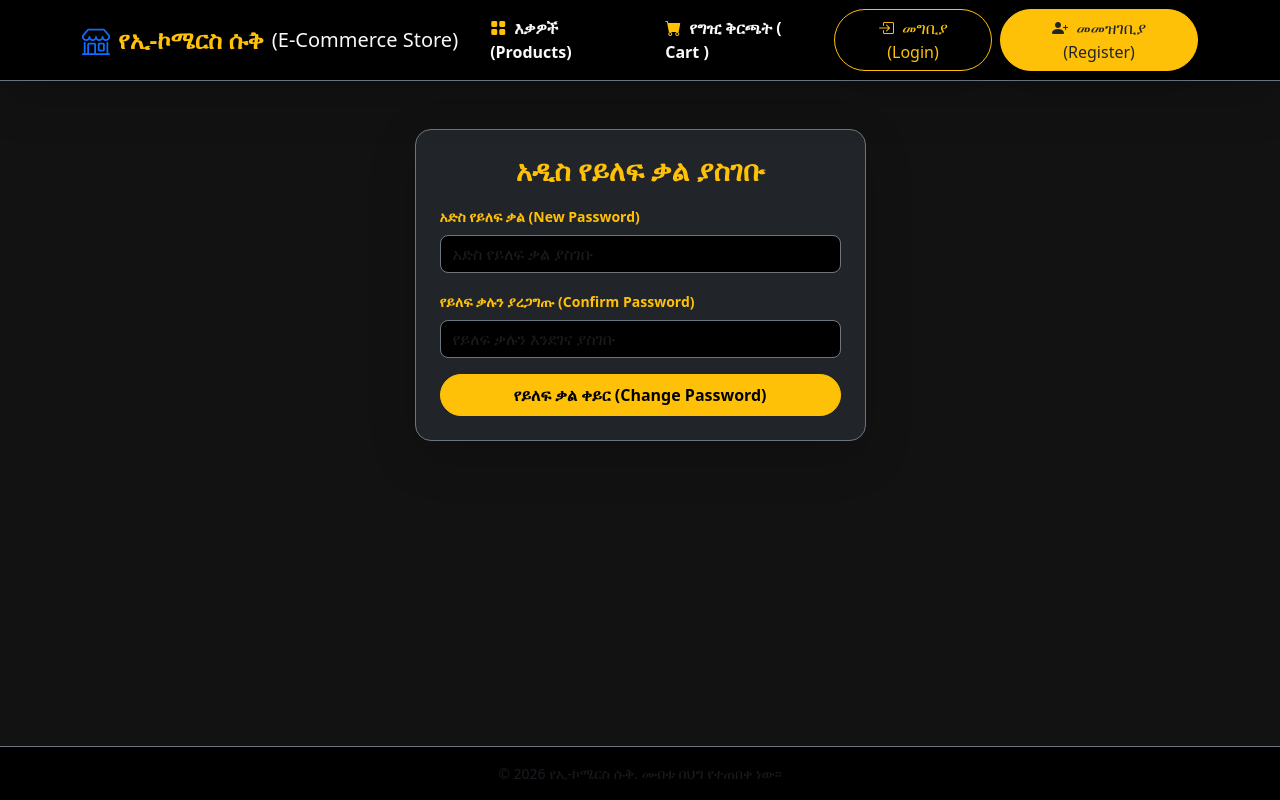
After one commit to Abdurohman-Dev/my_ecom_store, a Django app: page /password-reset-confirm/1/1 in a window 1280 px wide. The commit adds this page. Run offline with Django 5.2, Linux system fonts and the light colour scheme.

Commit message:
Day 94: Successfully tested and implemented password reset

```diff
--- a/ecom_store/settings.py
+++ b/ecom_store/settings.py
@@ -123,3 +123,4 @@ MEDIA_ROOT = os.path.join(BASE_DIR, 'media')
 LOGIN_REDIRECT_URL = 'product_list'
 LOGOUT_REDIRECT_URL = 'product_list'
 STATIC_ROOT = BASE_DIR / 'staticfiles'
+EMAIL_BACKEND = 'django.core.mail.backends.console.EmailBackend'
--- a/ecom_store/urls.py
+++ b/ecom_store/urls.py
@@ -2,9 +2,23 @@ from django.contrib import admin
 from django.urls import path , include
 from django.conf import settings
 from django.conf.urls.static import static
+from django.contrib.auth import views as auth_views
 urlpatterns = [
     path('admin/', admin.site.urls),
     path('', include('store.urls')),
+    path('password-reset/',
+         auth_views.PasswordResetView.as_view(template_name='store/password_reset.html'),
+         name='password_reset'),
+    path('password-reset/done/',
+         auth_views.PasswordChangeDoneView.as_view(template_name='store/password_reset_done.html'),
+         name='password_reset_done'),
+    path('password-reset-confirm/<uidb64>/<token>',
+         auth_views.PasswordResetConfirmView.as_view(template_name='store/password_reset_confirm.html'),
+         name='password_reset_confirm'),
+    path('password-reset-complete/',
+         auth_views.PasswordResetCompleteView.as_view(template_name='store/password_reset_complete.html'),
+         name='password_reset_complete'),
+
 ]
 if settings.DEBUG:
     urlpatterns += static(settings.MEDIA_URL, document_root=settings.MEDIA_ROOT)
--- a/store/templates/store/login.html
+++ b/store/templates/store/login.html
@@ -43,7 +43,9 @@
                             ግባ
                         </button>
                     </form>
-
+                    <div class="text-end mb-3">
+                        <a href="{% url 'password_reset' %}" class="text=warning small text-decoration-none ">የይለፍ ቃል ረሱ(Forgot Password)</a>
+                    </div>
                     <hr class="my-4">
                     <p class="text-center mb-0">
                         አካውንት የለህም? <a href="{% url 'signup' %}" class="fw-bold text-decoration-none"> አዲስ አካውንት ፍጠር </a>
--- /dev/null
+++ b/store/templates/store/password_reset_confirm.html
@@ -0,0 +1,26 @@
+{% extends 'store/base.html' %}
+{% block content %}
+<div class="container py-5">
+    <div class="row justify-content-center">
+        <div class="col-md-6 col-lg-5">
+            <div class="card bg-dark text-light border-secondary shadow-lg rounded-4 p-4">
+                <h3 class="text-warning text-center fw-bold mb-3">አዲስ የይለፍ ቃል ያስገቡ </h3>
+
+                <form method="POST">
+                    {% csrf_token %}
+                    <div class="mb-3">
+                        <label class="form-label text-warning small fw-bold">አድስ የይለፍ ቃል (New Password)</label>
+                        <input type="password" name="new_password1" placeholder="አድስ የይለፍ ቃል ያስገቡ" class="form-control bg-black text-light border-secondary rounded-3" required>
+                    </div>
+                    <div class="mb-3">
+                        <label class="form-label text-warning small fw-bold">የይለፍ ቃሉን ያረጋግጡ (Confirm Password)</label>
+                        <input type="password" name="new_password1" placeholder="የይለፍ ቃሉን እንደገና ያስገቡ" class="form-control bg-black text-light border-secondary rounded-3" required>
+                    </div>
+                    <button type="submit" class="btn btn-warning w-100 fw-bold rounded-pill py-2">የይለፍ ቃል ቀይር (Change Password)
+                    </button>
+                </form>
+            </div>
+        </div>
+    </div>
+</div>
+{% endblock content%}
```
Also changed, not shown: store/templates/store/password_reset.html (added, +23 -0 lines), store/templates/store/password_reset_complete.html (added, +17 -0 lines), store/templates/store/password_reset_done.html (added, +17 -0 lines), db.sqlite3.
